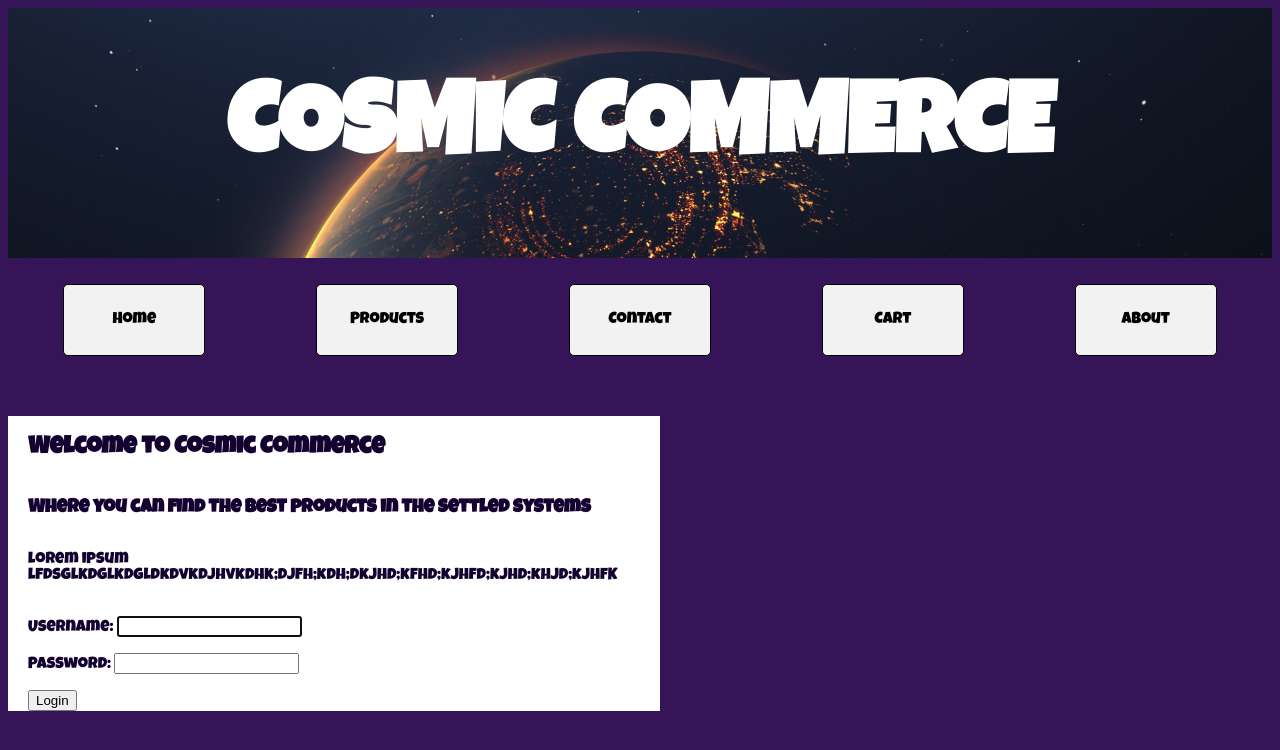
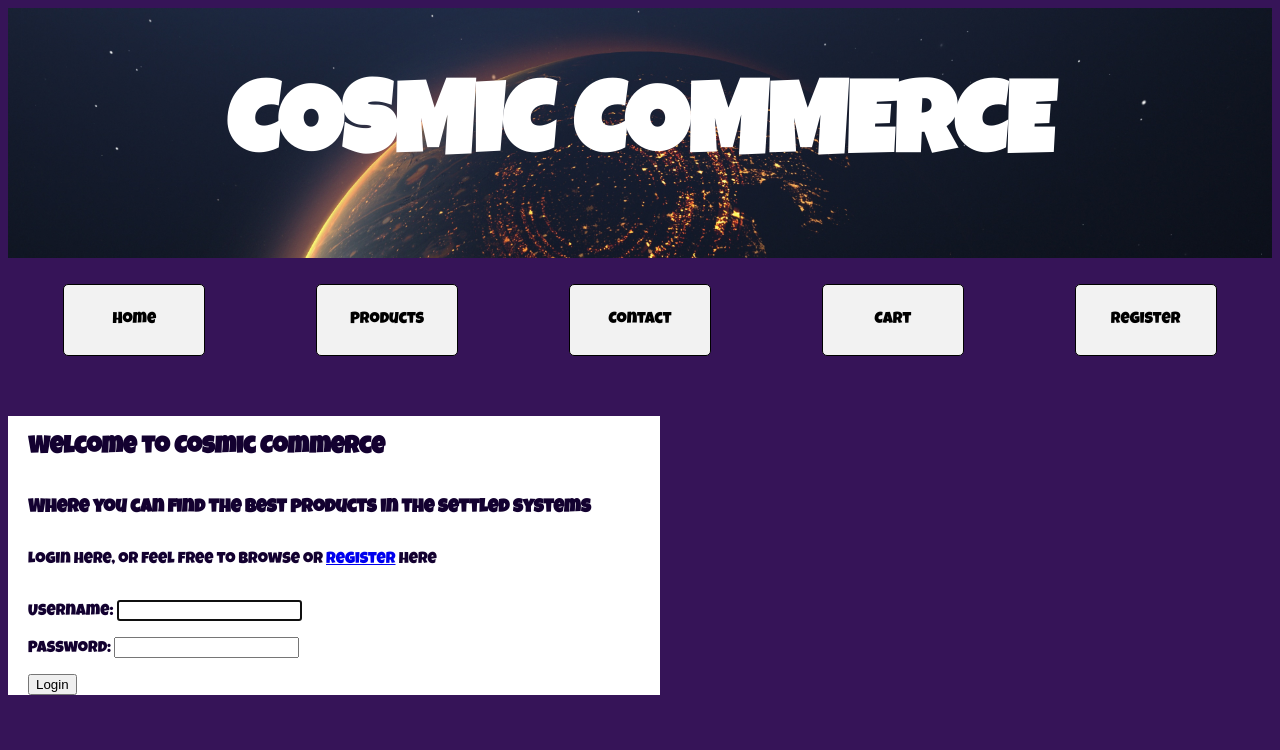
Before and after one commit to JoeMille/django-u, a Django app: page /index/ in a window 1280 px wide. Shown: the top 750 px of the page. Run offline with Django 3.2, Linux system fonts and the light colour scheme.

Commit message:
Fixed broken links for register.html

```diff
--- a/ecommerce/catalog/templates/catalog/index.html
+++ b/ecommerce/catalog/templates/catalog/index.html
@@ -9,7 +9,7 @@
             <li><a href="">Products</a></li>
             <li><a href="">Contact</a></li>
             <li><a href="">Cart</a></li>
-            <li><a href="">About</a></li>
+            <li><a href="{% url 'register' %}">Register</a></li>
         </ul>
     </nav>
 </section>
@@ -19,7 +19,7 @@
 <div class="index-page-welcome">
     <h2>Welcome to Cosmic Commerce</h2>
     <h3>Where you can find the best products in the settled systems</h3>
-    <p>lorem ipsum lfdsglkdglkdgldkdvkdjhvkdhk;djfh;kdh;dkjhd;kfhd;kjhfd;kjhd;khjd;kjhfK</p>
+    <p>Login here, or feel free to browse or <a href="{% url 'register' %}">Register</a> here</p>
     <form method="post">
         {% csrf_token %}
         {{ form.as_p }}
--- a/ecommerce/catalog/urls.py
+++ b/ecommerce/catalog/urls.py
@@ -3,5 +3,6 @@ from . import views
 
 urlpatterns = [
     path('index/', views.index, name='index'),
+    path('register/', views.register, name='register'),
 
 ]
--- a/ecommerce/catalog/views.py
+++ b/ecommerce/catalog/views.py
@@ -27,7 +27,7 @@ def register(request):
         if form.is_valid():
             user = form.save()
             login(request, user)
-            return redirect('home')
+            return redirect('index')
     else:
         form = UserCreationForm()
-    return render(request, 'register.html', {'form': form})
+    return render(request, 'catalog/register.html', {'form': form})
--- a/ecommerce/ecommerce/settings.py
+++ b/ecommerce/ecommerce/settings.py
@@ -56,7 +56,7 @@ ROOT_URLCONF = 'ecommerce.urls'
 TEMPLATES = [
     {
         'BACKEND': 'django.template.backends.django.DjangoTemplates',
-        'DIRS': [BASE_DIR / 'templates'],  # Add this line
+        'DIRS': [],
         'APP_DIRS': True,
         'OPTIONS': {
             'context_processors': [
```
Also changed, not shown: ecommerce/catalog/templates/catalog/register.html (added, +12 -0 lines).
